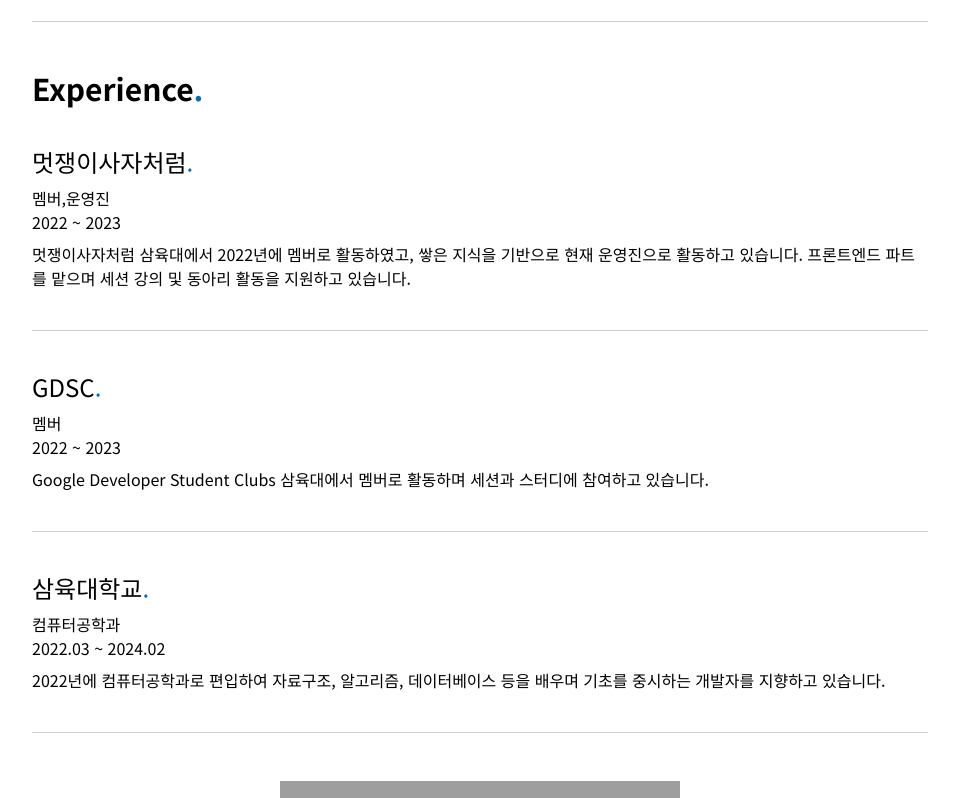
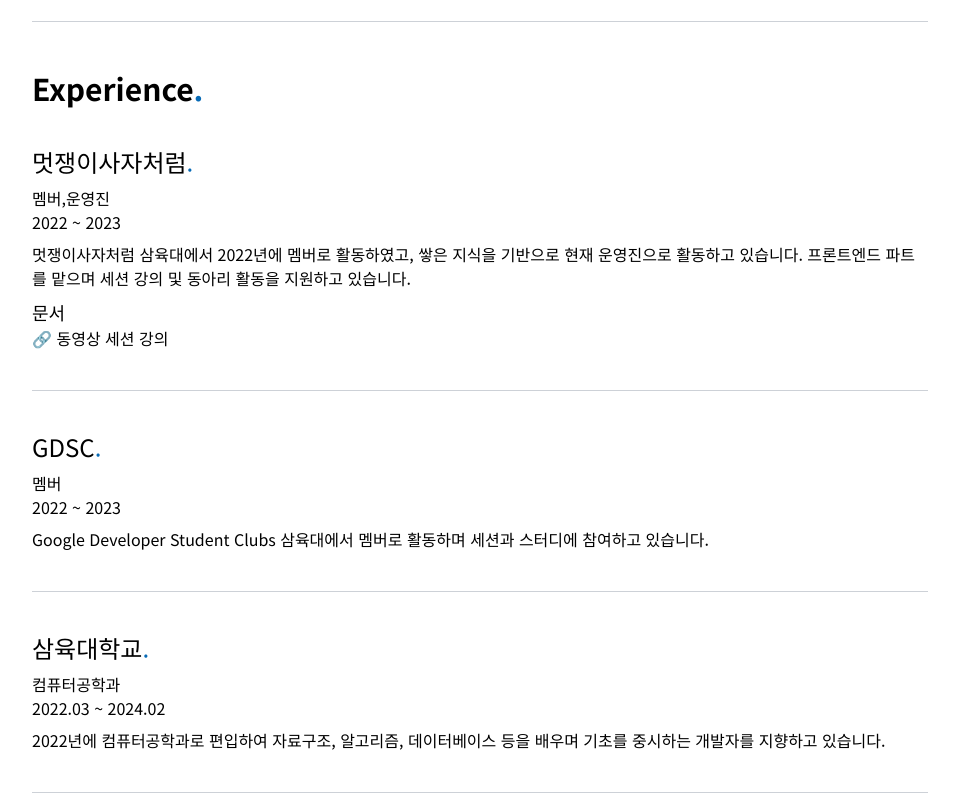
Before and after one commit to leey00nsu/portfolio, a Next.js app: page / in a window 1280 px wide. Shown: the part 4651-5449 px from the top of the page, without its empty margins (160-1119 px from the left). Built offline with nearby package versions, Linux system fonts and the light colour scheme; grey boxes are pictures that could not be loaded.

Commit message:
data에서 review -> docs로 변경 , Experience에도 docs 추가

```diff
--- a/app/components/Experience.tsx
+++ b/app/components/Experience.tsx
@@ -1,17 +1,14 @@
 import React from "react";
+import { ExperienceData } from "../data/experienceData";
 
-export interface ExperienceDataProps {
-  title: string;
-  role: string;
-  date: string;
-  description: string;
-}
-
-const Experience = (props: ExperienceDataProps) => {
+const Experience = (props: ExperienceData) => {
   return (
     <div className="flex flex-col border-b border-gray-400/50 py-10 gap-2">
       <div>
-        <h4 className="text-2xl font-medium">{props.title}<span className="dot">.</span></h4>
+        <h4 className="text-2xl font-medium">
+          {props.title}
+          <span className="dot">.</span>
+        </h4>
       </div>
       <div>
         <p className="text-md font-light">{props.role}</p>
@@ -20,6 +17,25 @@ const Experience = (props: ExperienceDataProps) => {
       <div className="flex flex-col ">
         <p className="text-md font-light">{props.description}</p>
       </div>
+      {/* 후기 */}
+      {props.docs && (
+        <div>
+          <h6 className="text-lg font-medium">문서</h6>
+          <ul>
+            {props.docs.map((doc) => (
+              <div key={doc.title}>
+                <a
+                  target="_blank"
+                  href={doc.url}
+                  className="text-md font-light external-link"
+                >
+                  {doc.title}
+                </a>
+              </div>
+            ))}
+          </ul>
+        </div>
+      )}
     </div>
   );
 };
--- a/app/components/SideProject.tsx
+++ b/app/components/SideProject.tsx
@@ -51,18 +51,18 @@ const SideProject = (props: SideProjectData) => {
         </div>
 
         {/* 후기 */}
-        {props.review && (
+        {props.docs && (
           <div>
             <h6 className="text-lg font-medium">문서</h6>
             <ul>
-              {props.review?.map((contribution) => (
-                <div key={contribution.title}>
+              {props.docs.map((doc) => (
+                <div key={doc.title}>
                   <a
                     target="_blank"
-                    href={contribution.url}
+                    href={doc.url}
                     className="text-md font-light external-link"
                   >
-                    {contribution.title}
+                    {doc.title}
                   </a>
                 </div>
               ))}
--- a/app/data/experienceData.ts
+++ b/app/data/experienceData.ts
@@ -1,3 +1,11 @@
+export interface ExperienceData {
+  title: string;
+  role: string;
+  date: string;
+  description: string;
+  docs?: { title: string; url: string }[];
+}
+
 export const experienceData = [
   {
     title: "멋쟁이사자처럼",
@@ -5,6 +13,12 @@ export const experienceData = [
     date: "2022 ~ 2023",
     description:
       "멋쟁이사자처럼 삼육대에서 2022년에 멤버로 활동하였고, 쌓은 지식을 기반으로 현재 운영진으로 활동하고 있습니다. 프론트엔드 파트를 맡으며 세션 강의 및 동아리 활동을 지원하고 있습니다.",
+    docs: [
+      {
+        title: "동영상 세션 강의",
+        url: "https://www.youtube.com/watch?v=1c94yAUNE5Q&feature=youtu.be&ab_channel=%EC%9D%B4%EC%9C%A4%EC%88%98",
+      },
+    ],
   },
   {
     title: "GDSC",
--- a/app/data/sideProjectData.ts
+++ b/app/data/sideProjectData.ts
@@ -7,7 +7,7 @@ export interface SideProjectData {
   stack: string[];
   description: string[];
   contribution: string[];
-  review?: { title: string; url: string }[];
+  docs?: { title: string; url: string }[];
 }
 
 export const sideProjectData = [
@@ -51,7 +51,7 @@ export const sideProjectData = [
       "OAuth2.0을 이용한 소셜 로그인",
       "Github API를 이용한 레포지토리 연동",
     ],
-    review: [
+    docs: [
       {
         title: "OAuth를 사용해보며",
         url: "https://leeyoonsu-blog.vercel.app/OAuth%EB%A5%BC-%EC%82%AC%EC%9A%A9%ED%95%B4%EB%B3%B4%EB%A9%B0",
@@ -71,7 +71,7 @@ export const sideProjectData = [
     stack: ["React", "TypeScript", "Tailwind CSS", "Recoil", "Konva"],
     description: ["나만의 수야 수호를 만들고 공유하는 웹 어플리케이션"],
     contribution: ["Konva를 이용한 그림 그리기 및 레이어 구현"],
-    review: [
+    docs: [
       {
         title: "Canvas를 이용해 그림 그리기",
         url: "https://leeyoonsu-blog.vercel.app/Canvas-%EB%8B%A4%EB%A3%A8%EA%B8%B0",
@@ -103,7 +103,7 @@ export const sideProjectData = [
       "저소득층 아이들을 위한 급식카드 가맹점 및 선한영향력 가게 제공 어플리케이션",
     ],
     contribution: ["영양성분 데이터 조회 및 그래프", "식단 검색 및 추가 기능"],
-    review: [
+    docs: [
       {
         title: "밥 한끼 하자 프로젝트 회고",
         url: "https://leeyoonsu-blog.vercel.app/%EB%B0%A5-%ED%95%9C%EB%81%BC-%ED%95%98%EC%9E%90",
```
